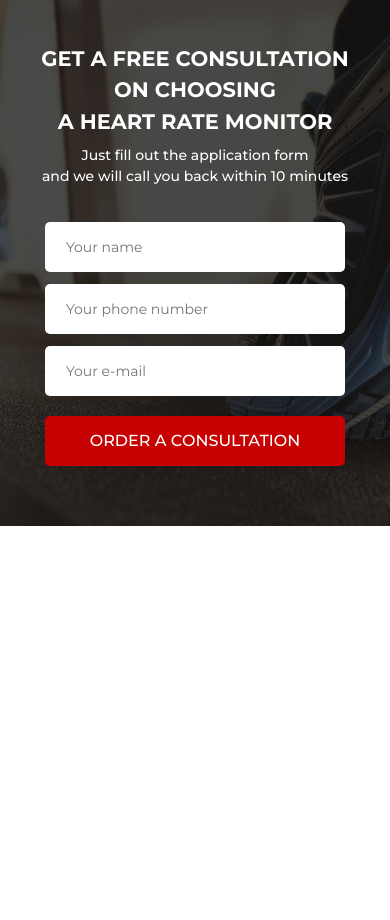
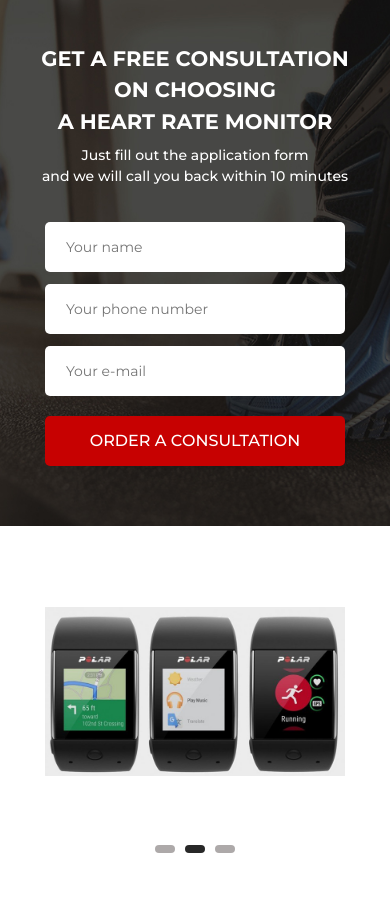
Before and after one commit to BVRXNDVRK/Run-smart, a website: page src/index.html in a window 390 px wide. Shown: the part 2049-2969 px from the top of the page. Before the commit the page ends 2575 px from the top, so only its background shows below. Drawn offline with nearby package versions, Linux system fonts and the light colour scheme.

Commit message:
created carousel section and made it adaptive

```diff
--- /dev/null
+++ b/src/css/slick.css
@@ -0,0 +1,137 @@
+.slick-slider
+{
+    position: relative;
+
+    display: block;
+    box-sizing: border-box;
+
+    -webkit-user-select: none;
+       -moz-user-select: none;
+        -ms-user-select: none;
+            user-select: none;
+
+    -webkit-touch-callout: none;
+    -khtml-user-select: none;
+    -ms-touch-action: pan-y;
+        touch-action: pan-y;
+    -webkit-tap-highlight-color: transparent;
+}
+
+.slick-list
+{
+    position: relative;
+
+    display: block;
+    overflow: hidden;
+
+    margin: 0;
+    padding: 0;
+}
+.slick-list:focus
+{
+    outline: none;
+}
+.slick-list.dragging
+{
+    cursor: pointer;
+    cursor: hand;
+}
+
+.slick-slider .slick-track,
+.slick-slider .slick-list
+{
+    -webkit-transform: translate3d(0, 0, 0);
+       -moz-transform: translate3d(0, 0, 0);
+        -ms-transform: translate3d(0, 0, 0);
+         -o-transform: translate3d(0, 0, 0);
+            transform: translate3d(0, 0, 0);
+}
+
+.slick-track
+{
+    position: relative;
+    top: 0;
+    left: 0;
+
+    display: block;
+    margin-left: auto;
+    margin-right: auto;
+}
+.slick-track:before,
+.slick-track:after
+{
+    display: table;
+
+    content: '';
+}
+.slick-track:after
+{
+    clear: both;
+}
+.slick-loading .slick-track
+{
+    visibility: hidden;
+}
+
+.slick-slide
+{
+    display: none;
+    float: left;
+
+    height: 100%;
+    min-height: 1px;
+}
+[dir='rtl'] .slick-slide
+{
+    float: right;
+}
+.slick-slide img
+{
+    display: block;
+}
+.slick-slide.slick-loading img
+{
+    display: none;
+}
+.slick-slide.dragging img
+{
+    pointer-events: none;
+}
+.slick-initialized .slick-slide
+{
+    display: block;
+}
+.slick-loading .slick-slide
+{
+    visibility: hidden;
+}
+.slick-vertical .slick-slide
+{
+    display: block;
+
+    height: auto;
+
+    border: 1px solid transparent;
+}
+.slick-arrow.slick-hidden {
+    display: none;
+}
+.slick-dots {
+    width: 80px;
+    position: absolute;
+    bottom: -30px;
+    left: 50%;
+    transform: translateX(-50%);
+    list-style: none;
+    padding: 0;
+    display: flex;
+    justify-content: space-between;
+
+    li {
+        width: 20px;
+        height: 8px;
+        border: none;
+        border-radius: 15px;
+        background-color: #ada9a9;
+    }
+}
--- a/src/index.html
+++ b/src/index.html
@@ -5,6 +5,7 @@
     <meta name="viewport" content="width=device-width, initial-scale=1.0">
     <title>Document</title>
     <link rel="stylesheet" href="css/bootstrap-reboot.min.css">
+    <link rel="stylesheet" href="css/slick.css">
     <link rel="stylesheet" href="css/styles.min.css">
 </head>
 <body>
@@ -92,5 +93,20 @@
             </form>
         </div>
     </section>
+
+    <section class="carousel">
+        <div class="container">
+            <div class="carousel__inner">
+                <div><img src="images/Slide№1.jpg" alt="Slide"></div>
+                <div><img src="images/Slide№2.jpg" alt="Slide"></div>
+                <div><img src="images/Слайд №3.jpg" alt="Slide"></div>
+            </div>
+        </div>
+    </section>
+
+    <script type="text/javascript" src="http://code.jquery.com/jquery-1.11.0.min.js"></script>
+    <script type="text/javascript" src="http://code.jquery.com/jquery-migrate-1.2.1.min.js"></script>
+    <script src="js/slick.min.js"></script>
+    <script src="js/script.js"></script>
 </body>
 </html>
--- /dev/null
+++ b/src/js/script.js
@@ -0,0 +1,50 @@
+$(document).ready(function(){
+    $('.carousel__inner').slick({
+        speed: 1000,
+        autoplay: true,
+        autoplaySpeed: 3000,
+        prevArrow: '<button type="button" class="slick-prev"><img src="icons/left.svg"></button>',
+        nextArrow: '<button type="button" class="slick-next"><img src="icons/right.svg"></button>',
+        responsive: [{
+          breakpoint: 768,
+          settings: {
+            arrows: false,
+            dots: true
+          }
+        }]
+    });
+
+    document.querySelector('.slick-dots li').style.backgroundColor = '#282828';
+
+    const activeDot = setInterval(() => {
+      document.querySelectorAll('.slick-dots li').forEach(i => {
+        if (i.classList.contains('slick-active')) {
+          i.style.backgroundColor = '#282828';
+        } else {
+          i.style.backgroundColor = '#ada9a9';
+        }
+      })
+    }, 4000);
+
+    document.querySelectorAll('.slick-dots li').forEach(i => {
+      i.style.transition = 'all .5s ease-in-out';
+      i.addEventListener('click', (interval = activeDot) => {
+        clearInterval(interval);
+        document.querySelectorAll('.slick-dots li').forEach(i => {
+          i.classList.remove('slick-active');
+          i.style.backgroundColor = '#ada9a9';
+        });
+        i.classList.add('slick-active');
+        i.style.backgroundColor = '#282828';
+        const activeDot = setInterval(() => {
+          document.querySelectorAll('.slick-dots li').forEach(i => {
+            if (i.classList.contains('slick-active')) {
+              i.style.backgroundColor = '#282828';
+            } else {
+              i.style.backgroundColor = '#ada9a9';
+            }
+          })
+        }, 4000)
+      });
+    });
+  });
--- a/src/scss/main.scss
+++ b/src/scss/main.scss
@@ -8,6 +8,7 @@
 @import 'sections/header';
 @import 'sections/advantages';
 @import 'sections/consultation';
+@import 'sections/carousel';
 
 @import 'medias/maxWidth1200';
 @import 'medias/maxWidth992';
--- a/src/scss/medias/_maxWidth576.scss
+++ b/src/scss/medias/_maxWidth576.scss
@@ -70,4 +70,10 @@
             font-size: 14px;
         }
     }
+
+    .carousel {
+        &__inner {
+            width: 300px;
+        }
+    }
 }
--- a/src/scss/medias/_maxWidth992.scss
+++ b/src/scss/medias/_maxWidth992.scss
@@ -24,4 +24,14 @@
             font-size: 15px;
         }
     }
+
+    .carousel {
+        &__inner {
+            width: 535px;
+
+            img {
+                width: 100%;
+            }
+        }
+    }
 }
--- /dev/null
+++ b/src/scss/sections/_carousel.scss
@@ -0,0 +1,22 @@
+.carousel {
+    padding: 81px 0;
+
+    &__inner {
+        width: 750px;
+        margin: 0 auto;
+    }
+
+    .slick-prev, .slick-next {
+        position: absolute;
+        top: 50%;
+        transform: translateY(-50%);
+        left: -70px;
+        border: none;
+        background-color: #fff;
+    }
+
+    .slick-next {
+        left: auto;
+        right: -70px;
+    }
+}
```
Also changed, not shown: src/css/styles.min.css, src/icons/left.svg (added), src/icons/right.svg (added), src/images/Slide№1.jpg (renamed from src/images/Слайд №1.jpg), src/images/Slide№2.jpg (renamed from src/images/Слайд №2.jpg), src/js/slick.min.js (added).
